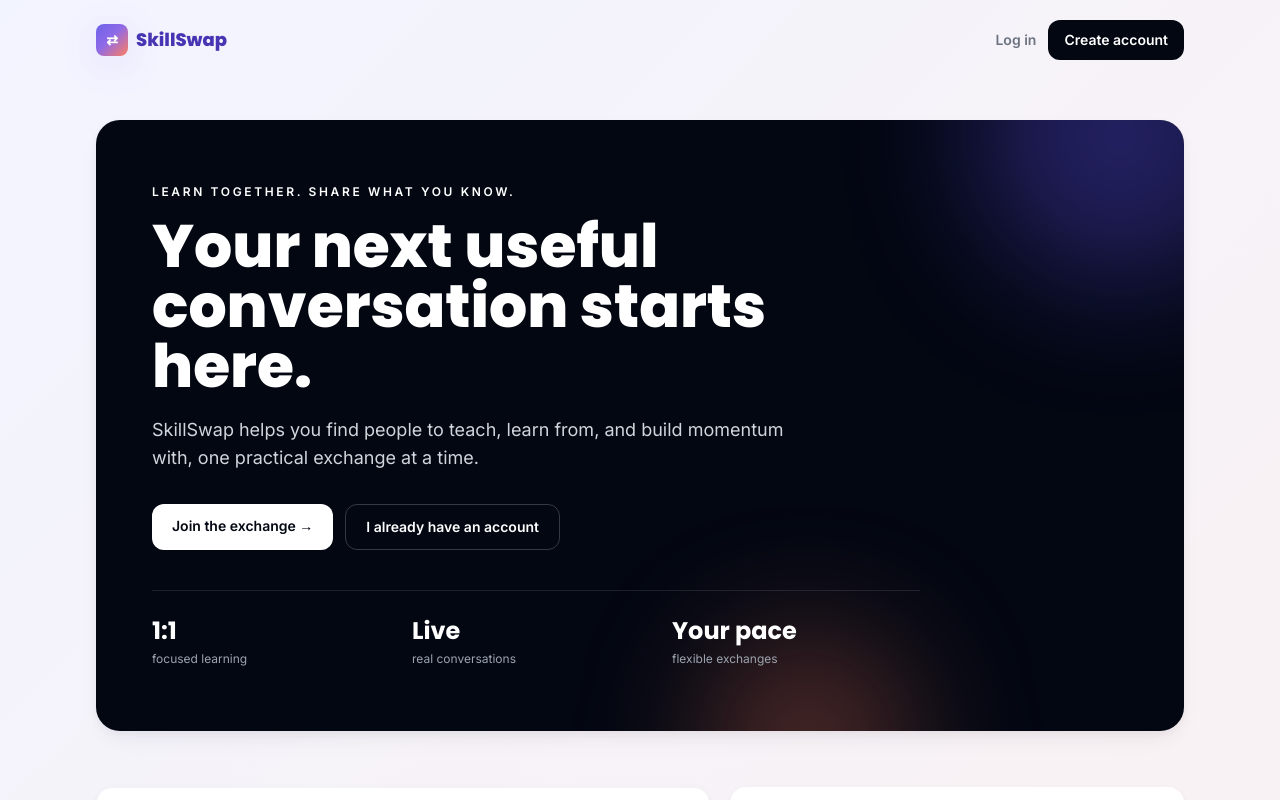
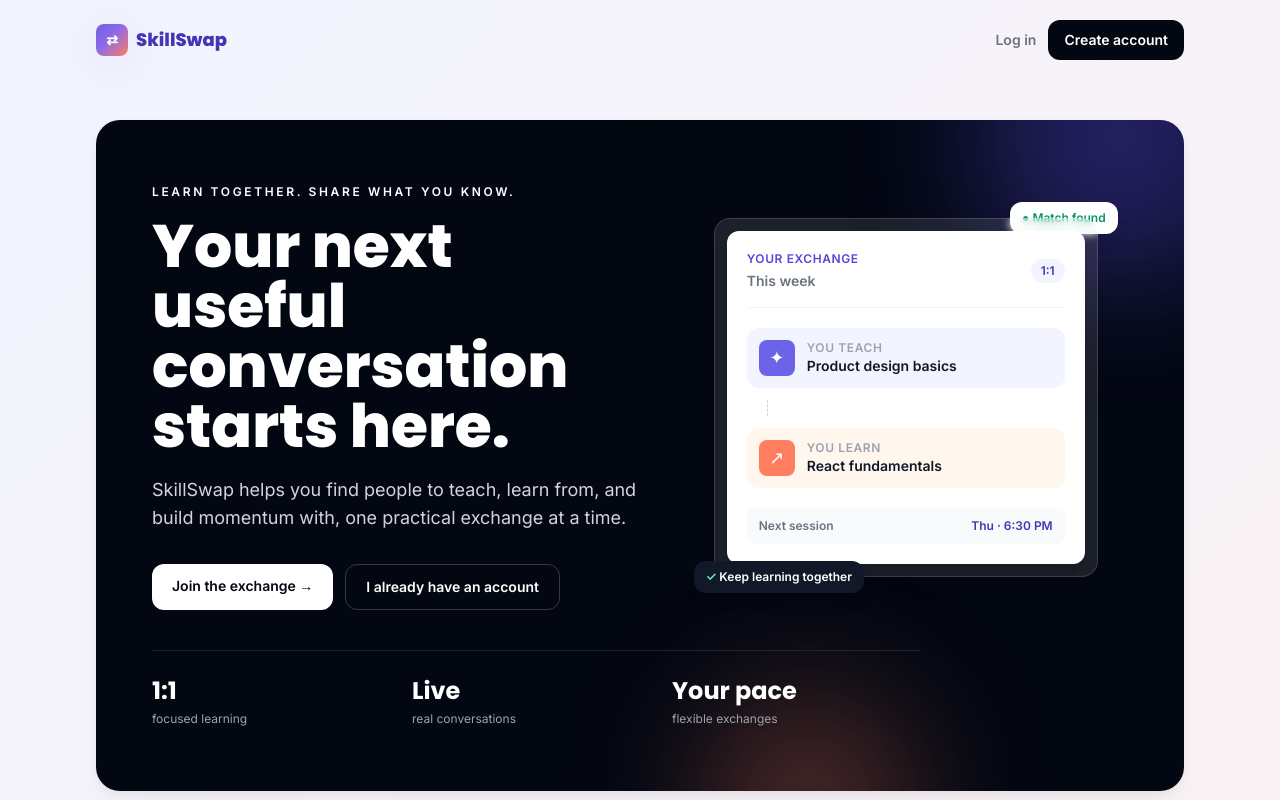
Before and after one commit to Asfiya0301/SkillSwap-Enhanced, a React (Vite) app in the folder client/: page / in a window 1280 px wide. Shown: the top 800 px of the page. Built offline with nearby package versions, Linux system fonts and the light colour scheme; no server answers.

Commit message:
Improve home page hero experience

```diff
--- a/client/src/pages/Home.jsx
+++ b/client/src/pages/Home.jsx
@@ -23,13 +23,33 @@ const Home = () => (
       <div className="relative overflow-hidden rounded-3xl bg-gray-950 px-6 py-9 text-white shadow-card sm:px-10 sm:py-12 lg:px-14 lg:py-16">
         <div className="absolute right-[-5rem] top-[-8rem] h-72 w-72 rounded-full bg-brand-600/40 blur-3xl" aria-hidden="true" />
         <div className="absolute bottom-[-7rem] right-1/4 h-52 w-52 rounded-full bg-accent-500/30 blur-3xl" aria-hidden="true" />
-        <div className="relative max-w-3xl animate-fadeUp">
+        <div className="relative grid gap-10 lg:grid-cols-[1.05fr_.95fr] lg:items-center">
+          <div className="animate-fadeUp">
             <p className="mb-4 text-xs font-semibold uppercase tracking-[0.22em] text-brand-200">Learn together. Share what you know.</p>
             <h1 className="max-w-2xl text-4xl font-display font-extrabold leading-tight sm:text-5xl lg:text-6xl">Your next useful conversation starts here.</h1>
             <p className="mt-5 max-w-2xl text-base leading-7 text-gray-300 sm:text-lg">SkillSwap helps you find people to teach, learn from, and build momentum with, one practical exchange at a time.</p>
             <div className="mt-8 flex flex-wrap gap-3">
               <Link to="/register" className="rounded-xl bg-white px-5 py-3 text-sm font-bold text-gray-950 transition hover:bg-brand-50">Join the exchange <span aria-hidden="true">→</span></Link>
               <Link to="/login" className="rounded-xl border border-white/20 px-5 py-3 text-sm font-bold text-white transition hover:border-white/50 hover:bg-white/10">I already have an account</Link>
+            </div>
+          </div>
+          <div className="relative mx-auto w-full max-w-sm animate-fadeUp [animation-delay:120ms]">
+            <div className="absolute -right-3 -top-4 rounded-xl bg-white px-3 py-2 text-xs font-bold text-emerald-600 shadow-lg sm:-right-5">● Match found</div>
+            <div className="rounded-2xl border border-white/15 bg-white/10 p-3 backdrop-blur-sm">
+              <div className="rounded-xl bg-white p-5 text-gray-900 shadow-xl">
+                <div className="flex items-center justify-between border-b border-gray-100 pb-4">
+                  <div><p className="text-xs font-bold uppercase tracking-wider text-brand-600">Your exchange</p><p className="mt-1 text-sm font-semibold text-gray-500">This week</p></div>
+                  <span className="rounded-full bg-brand-50 px-2.5 py-1 text-xs font-bold text-brand-700">1:1</span>
+                </div>
+                <div className="mt-5 space-y-3">
+                  <div className="flex items-center gap-3 rounded-xl bg-brand-50 p-3"><span className="flex h-9 w-9 items-center justify-center rounded-lg bg-brand-500 text-lg text-white">✦</span><div><p className="text-xs font-bold uppercase tracking-wider text-gray-400">You teach</p><p className="text-sm font-bold">Product design basics</p></div></div>
+                  <div className="ml-5 h-4 border-l border-dashed border-gray-300" />
+                  <div className="flex items-center gap-3 rounded-xl bg-orange-50 p-3"><span className="flex h-9 w-9 items-center justify-center rounded-lg bg-accent-500 text-lg text-white">↗</span><div><p className="text-xs font-bold uppercase tracking-wider text-gray-400">You learn</p><p className="text-sm font-bold">React fundamentals</p></div></div>
+                </div>
+                <div className="mt-5 flex items-center justify-between rounded-lg bg-gray-50 px-3 py-2.5 text-xs"><span className="font-semibold text-gray-500">Next session</span><span className="font-bold text-brand-700">Thu · 6:30 PM</span></div>
+              </div>
+            </div>
+            <div className="absolute -bottom-4 -left-3 rounded-xl bg-gray-900 px-3 py-2 text-xs font-semibold text-white shadow-lg sm:-left-5"><span className="text-emerald-300">✓</span> Keep learning together</div>
           </div>
         </div>
         <div className="relative mt-10 grid max-w-3xl gap-3 border-t border-white/10 pt-6 sm:grid-cols-3">
```
Lines whose indentation alone changed are shown as unchanged.
